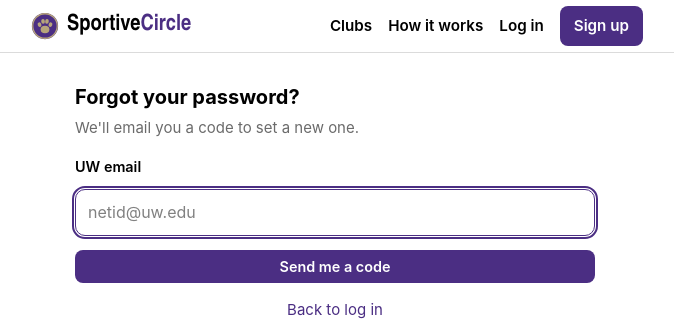
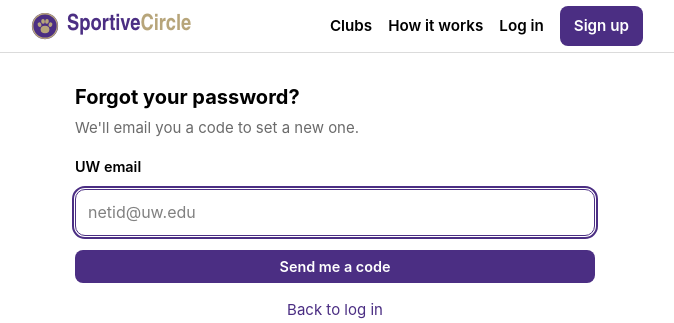
Before and after one commit to ABkulog/sportive-circle, a Flask app: page /forgot in a window 1280 px wide. Shown: the top 323 px of the page, without its empty margins (305-979 px from the left). Run offline with Flask 3, Linux system fonts and the light colour scheme; some libraries are stand-ins or nearby versions; some web fonts are replaced.

Commit message:
Logo: Sportive in purple, Circle in Husky Gold (#84)
FR-NAV-11.


Claude-Session: https://claude.ai/code/session_01SApTzUwhvzQKqMA3haPNr9

Co-authored-by: Claude <noreply@anthropic.com>

```diff
--- a/sportive/static/style.css
+++ b/sportive/static/style.css
@@ -1723,9 +1723,9 @@ h1, .home-section-title { font-family: var(--font); font-weight: 700; letter-spa
 /* Top bar: white, a hairline under it, the bold wordmark ("Circle" in purple), black icons */
 .topbar { background: var(--bg); border-bottom: 1px solid var(--line); }
 .topbar-inner { height: 52px; }
-.topbar .brand, .appnav .brand { font-family: var(--wordmark); font-weight: 800; font-size: 1.4rem; color: var(--text);
+.topbar .brand, .appnav .brand { font-family: var(--wordmark); font-weight: 800; font-size: 1.4rem; color: var(--purple);
   letter-spacing: 0; }
-.topbar .brand-accent, .appnav .brand-accent { color: var(--purple); margin-left: 0; }  /* SportiveCircle, "Circle" in purple */
+.topbar .brand-accent, .appnav .brand-accent { color: var(--gold); margin-left: 0; }  /* "Sportive" purple, "Circle" Husky Gold */
 body.has-app-nav .topbar .brand img, .appnav .brand img { display: none; }
 .top-icons { gap: 6px; }
 .top-icons a { color: var(--text); width: 40px; height: 40px; }
```
Also changed, not shown: docs/requirements.md (+1 -1 lines), tests/test_club_posts.py (+1 -0 lines).
